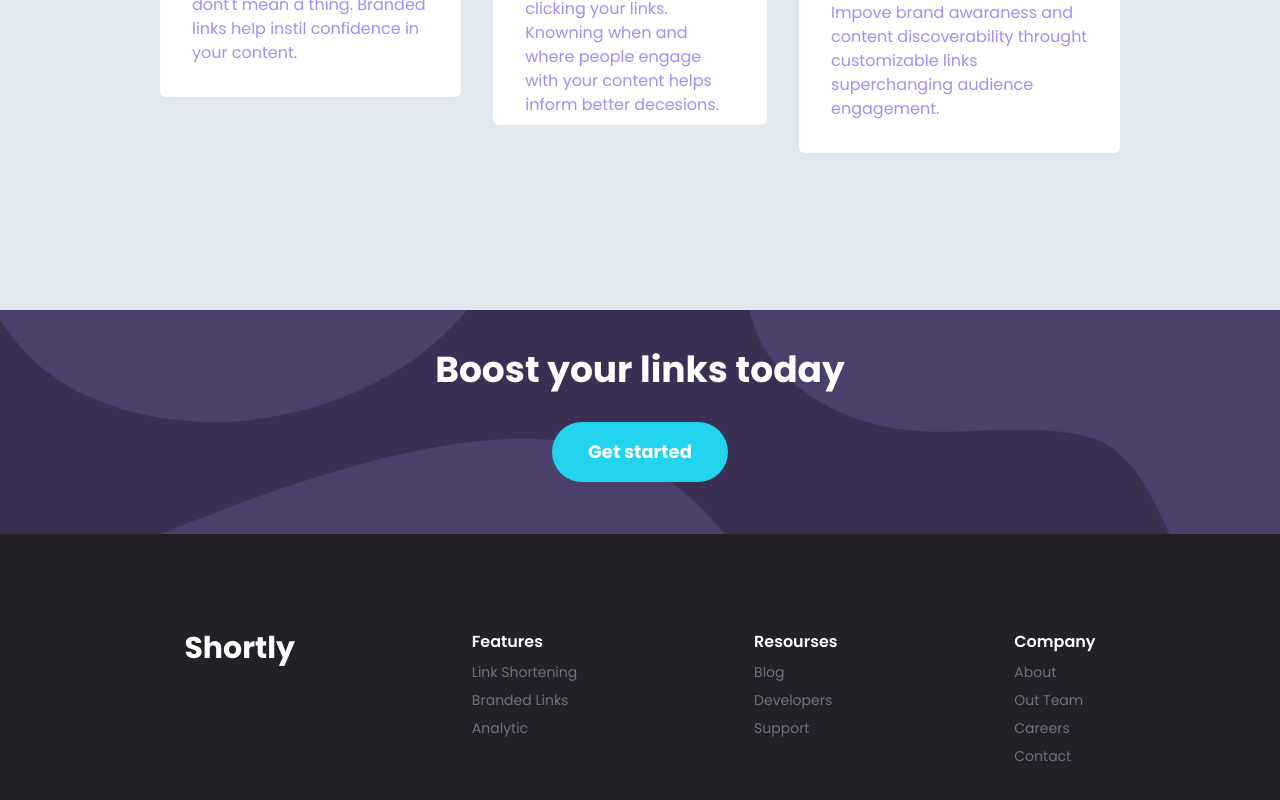
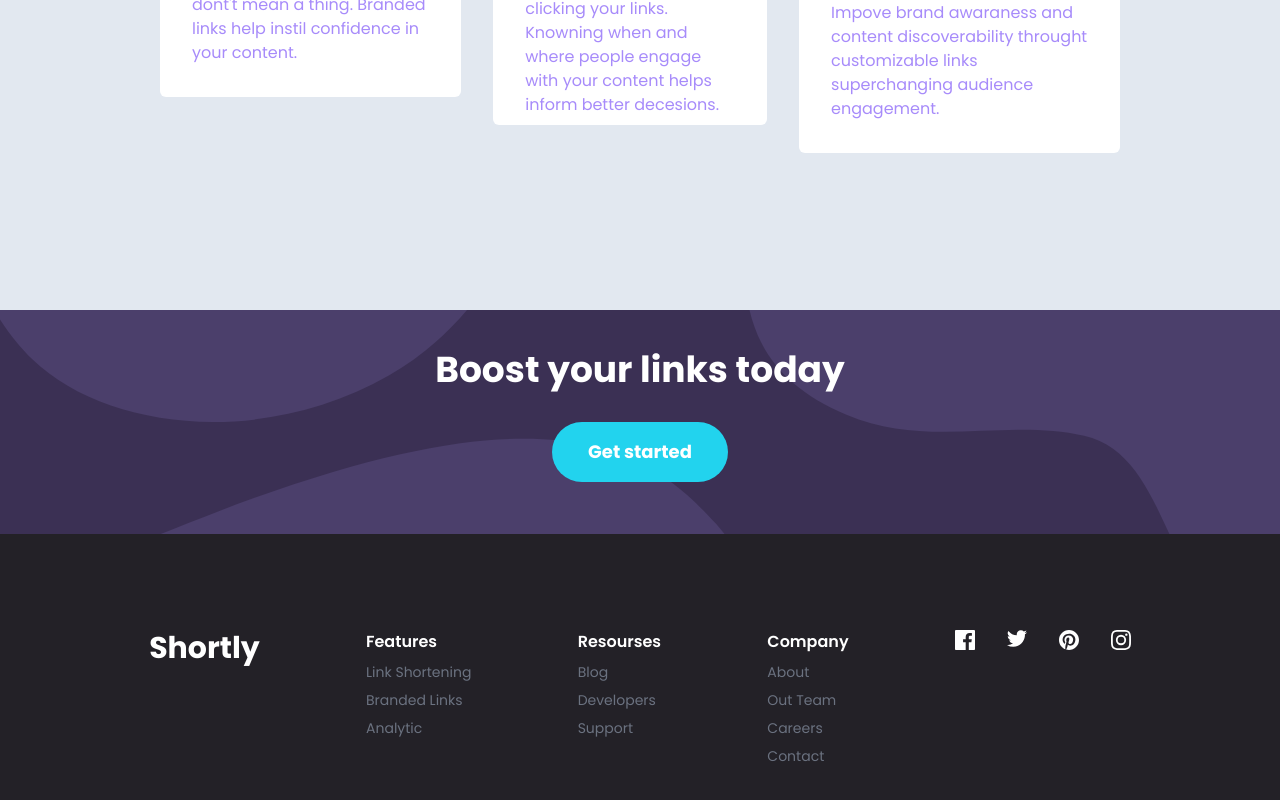
Before and after one commit to Segnities/URL-shortening-API-landing-page, a Next.js app: page / in a window 1280 px wide. Shown: the part 1437-2237 px from the top of the page. Built offline with nearby package versions, Linux system fonts and the light colour scheme.

Commit message:
Footer social part

```diff
--- a/components/Footer.jsx
+++ b/components/Footer.jsx
@@ -1,19 +1,40 @@
 import footerLinks from '../data/footerLinks';
+import footerSocial from '../data/footerSocial';
+import Image from 'next/image';
 
 export default function Footer() {
   return (
-    <footer className="flex flex-col gap-10 md:gap-0 text-center md:text-left md:flex-row justify-around md:h-80 bg-very-dark-violet p-8 md:p-24">
+    <footer
+      className="flex flex-col gap-10 md:gap-0 text-center md:text-left md:flex-row justify-around md:h-80 bg-very-dark-violet p-8 md:p-24">
       <h3 className="text-3xl text-white font-bold">Shortly</h3>
       {footerLinks.map((linkSection) => (
         <nav key={linkSection.id} className="flex flex-col gap-2">
           <h4 className="text-base font-semibold text-white">{linkSection.title}</h4>
           {
             linkSection.links.map(link => (
-              <a key={link.id} href="#" className="text-sm text-gray-500 hover:text-cyan-500">{link.title}</a>
+              <a key={link.id} href="#"
+                 className="text-sm text-gray-500 hover:text-cyan-500">{link.title}</a>
             ))
           }
         </nav>
       ))}
+      <nav className="flex flex-row gap-8 items-center md:items-stretch justify-center md:justify-stretch">
+        {
+          footerSocial.map((social) => (
+            <div className="text-white" key={social.id}>
+              <a href={social.link} className="cursor-pointer hover:text-cyan-400">
+              <Image
+                src={social.icon}
+                alt={social.id}
+                width={20}
+                height={20}
+                onDragStart={(e) => e.preventDefault()}
+              />
+              </a>
+            </div>
+          ))
+        }
+      </nav>
     </footer>
   );
 }
--- /dev/null
+++ b/data/footerSocial.js
@@ -0,0 +1,25 @@
+const footerSocial = [
+  {
+    id: 'facebook',
+    icon: '/img/icon-facebook.svg',
+    link: '#',
+
+  },
+  {
+    id: 'twitter',
+    icon: '/img/icon-twitter.svg',
+    link: '#',
+  },
+  {
+    id: 'pinterest',
+    icon: '/img/icon-pinterest.svg',
+    link: '#',
+  },
+  {
+    id: 'instagram',
+    icon: '/img/icon-instagram.svg',
+    link: '#',
+  },
+];
+
+export default footerSocial;
```
Also changed, not shown: hooks/useHover.js (added), public/img/icon-twitter.svg.
